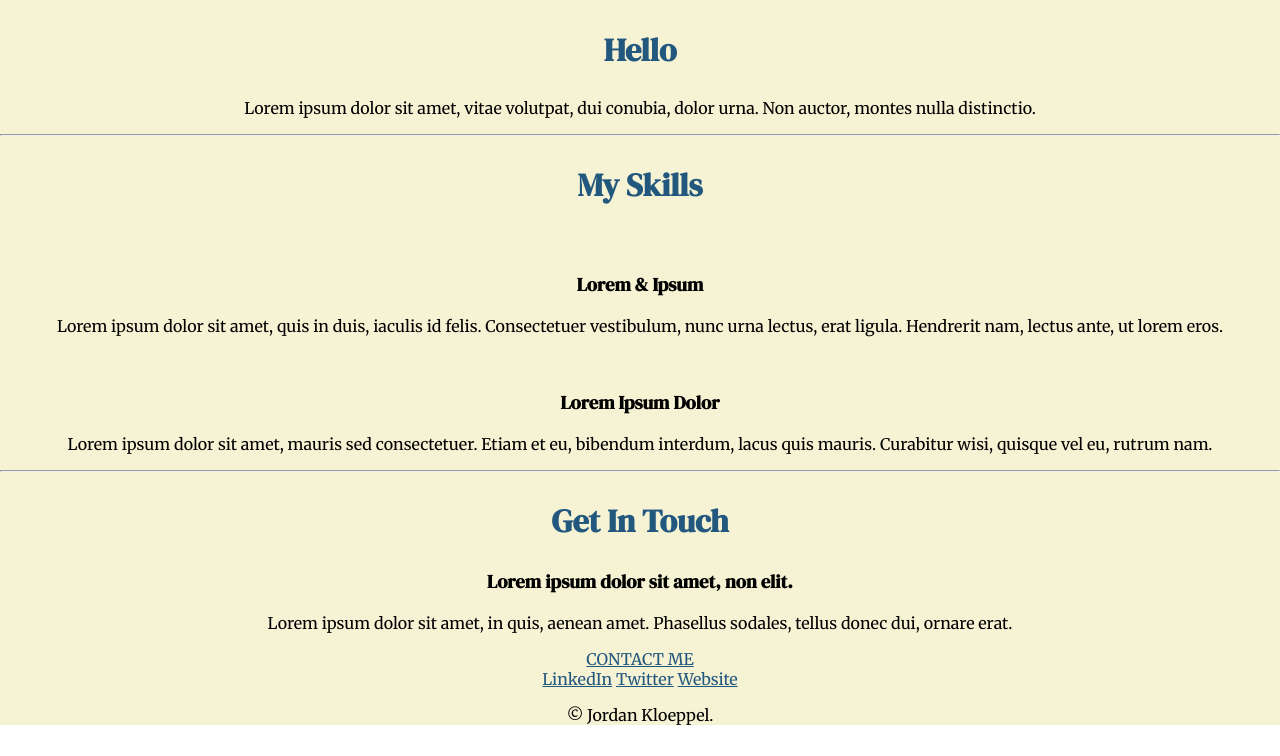
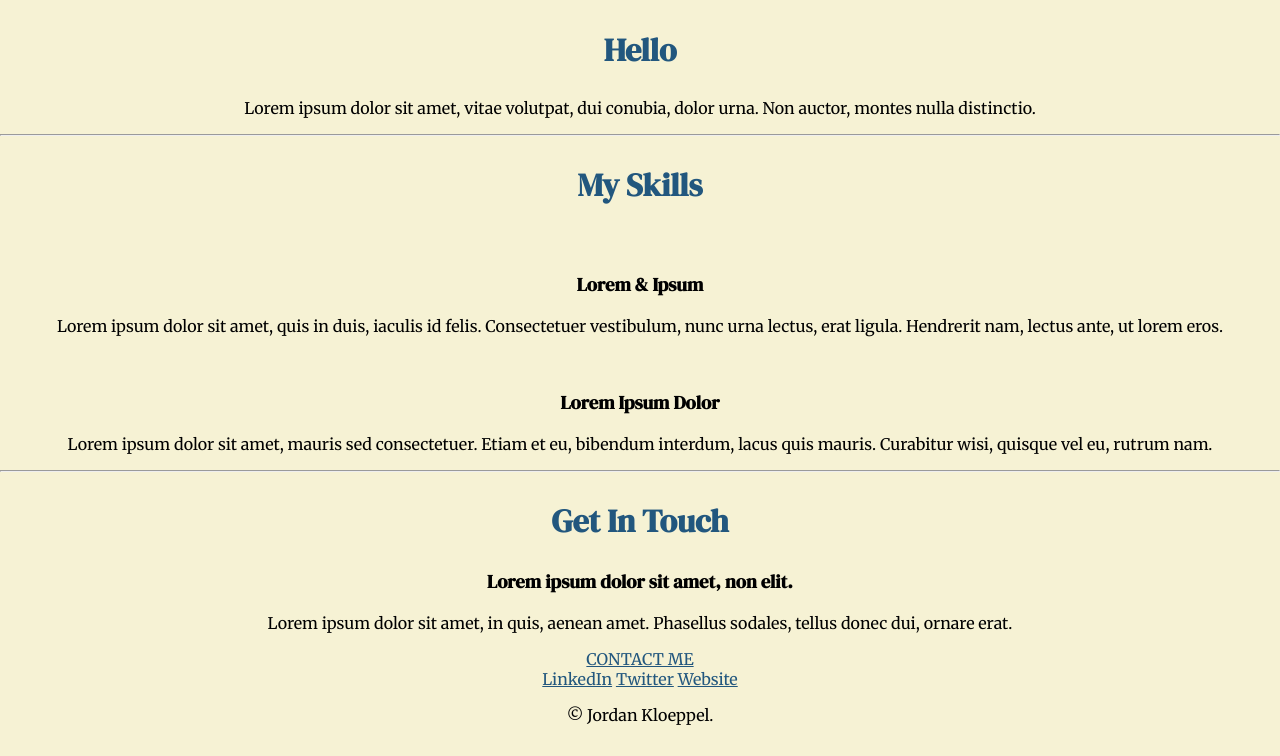
Before and after one commit to jkloeppel/cv, a plain HTML site: page index.html in a window 1280 px wide. Shown: the part 1193-1949 px from the top of the page. Drawn offline with Linux system fonts and the light colour scheme; a web font is replaced by a local one.

Commit message:
Update styles.css

```diff
--- a/css/styles.css
+++ b/css/styles.css
@@ -35,7 +35,7 @@ h3 {
 
 .bottom-container {
   background-color: #F6F2D4;
-  margin-bottom: 1px;
+  padding-bottom: 15px;
 }
 
 .top-cloud {
```
